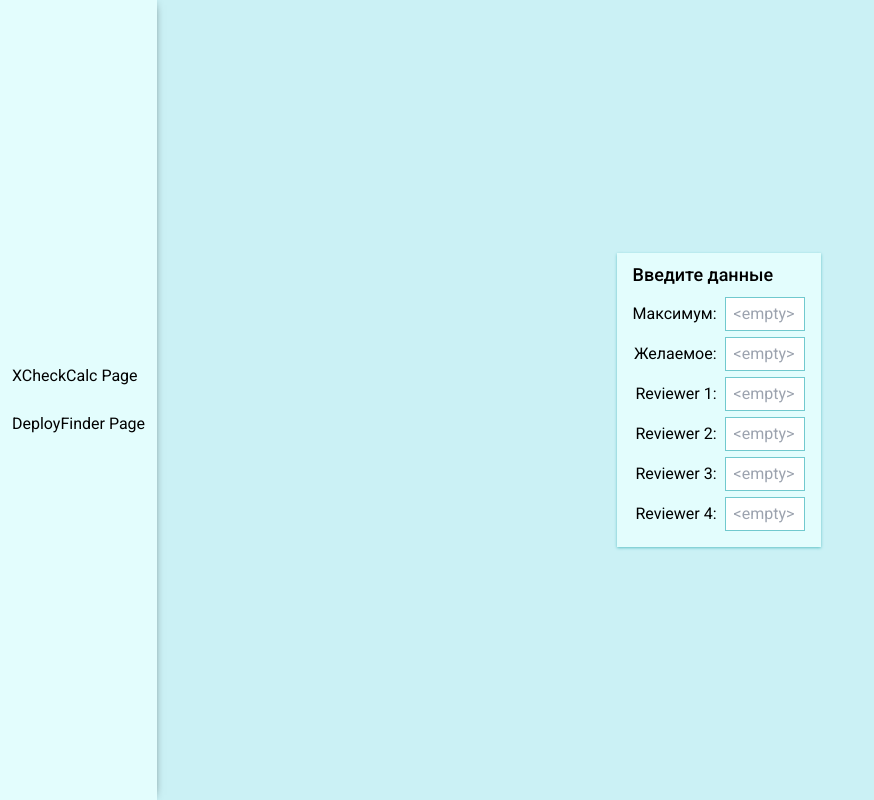
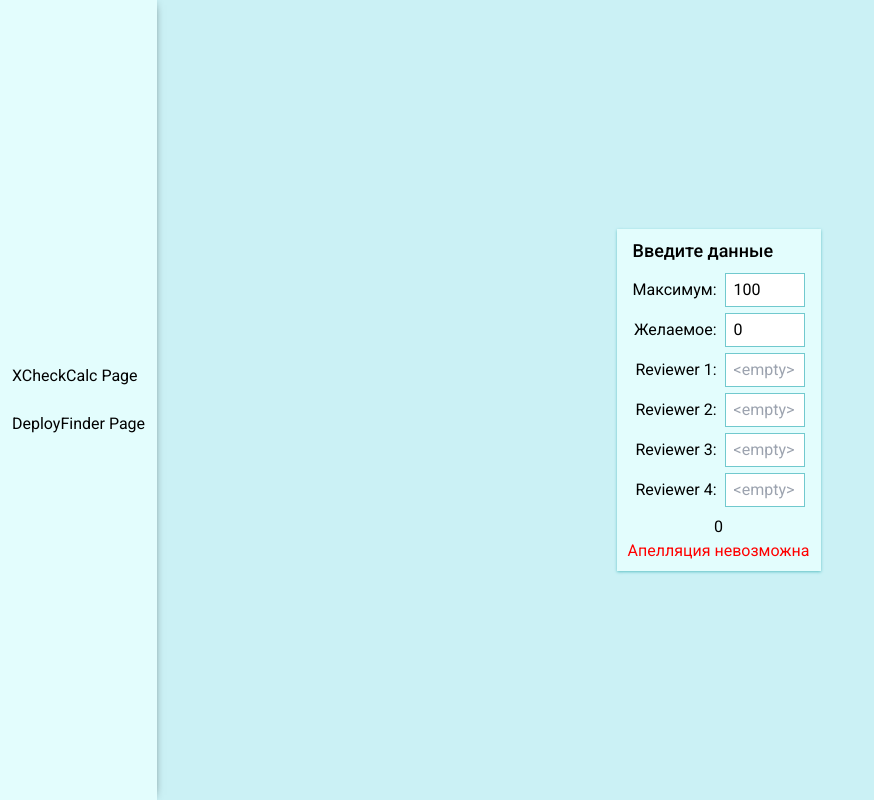
Before and after one commit to EternalRival/er-rsschool-tools, a Vue app: page /xcheck-calc in a window 1280 px wide. Shown: the whole page, without its empty margins (0-874 px from the left). Built offline with nearby package versions, Linux system fonts and the light colour scheme.

Commit message:
feat: migrate xcheck-calc

```diff
--- a/src/views/XCheckCalc.vue
+++ b/src/views/XCheckCalc.vue
@@ -1,39 +1,64 @@
 <script setup lang="ts">
-  const onSubmit = () => {};
+  import { computed, ref } from 'vue';
+  const [max, desired] = [ref('100'), ref('0')];
+  const reviewers = ref(['', '', '', '']);
+  const score = computed(() => {
+    const list = reviewers.value
+      .filter((v) => v !== '')
+      .map((v) => +v)
+      .sort((a, b) => b - a)
+      .slice(0, 3);
+    return Math.round(list.reduce((sum, score) => score + sum, 0) / list.length) || 0;
+  });
+  const appeal = computed(() => +desired.value - score.value >= +max.value * 0.1);
+
+  const handleLimits = (e: Event) =>
+    e.target instanceof HTMLInputElement && e.target.value !== '' ? `${Math.min(+e.target.value, +e.target.max)}` : '';
 </script>
 
 <template>
   <main>
-    <form @submit.prevent="onSubmit">
+    <form>
       <fieldset>
         <legend>Введите данные</legend>
         <label>
           Максимум:
-          <input class="w-20" type="number" placeholder="<empty>" />
+          <input
+            :value="max"
+            class="w-20"
+            type="number"
+            placeholder="<empty>"
+            min="0"
+            max="999"
+            @input="(max = handleLimits($event)), $forceUpdate()" />
         </label>
         <label>
           Желаемое:
-          <input class="w-20" type="number" placeholder="<empty>" />
+          <input
+            :value="desired"
+            class="w-20"
+            type="number"
+            placeholder="<empty>"
+            min="0"
+            :max="max"
+            @input="(desired = handleLimits($event)), $forceUpdate()" />
         </label>
-        <label>
-          Reviewer 1:
-          <input class="w-20" type="number" placeholder="<empty>" />
-        </label>
-        <label>
-          Reviewer 2:
-          <input class="w-20" type="number" placeholder="<empty>" />
-        </label>
-        <label>
-          Reviewer 3:
-          <input class="w-20" type="number" placeholder="<empty>" />
-        </label>
-        <label>
-          Reviewer 4:
-          <input class="w-20" type="number" placeholder="<empty>" />
+        <label v-for="(_, index) in reviewers" :key="index">
+          Reviewer {{ index + 1 }}:
+          <input
+            :value="reviewers[index]"
+            class="w-20"
+            type="number"
+            placeholder="<empty>"
+            min="0"
+            :max="max"
+            @input="(reviewers[index] = handleLimits($event)), $forceUpdate()" />
         </label>
       </fieldset>
-      <p></p>
-      <p></p>
+      <p class="text-center">{{ score }}</p>
+      <p :class="`text-center ${appeal ? 'text-color-valid' : 'text-color-invalid'}`">
+        Апелляция {{ appeal ? '' : 'не' }}возможна
+      </p>
     </form>
   </main>
 </template>
```
Also changed, not shown: src/public/er.png (added).
